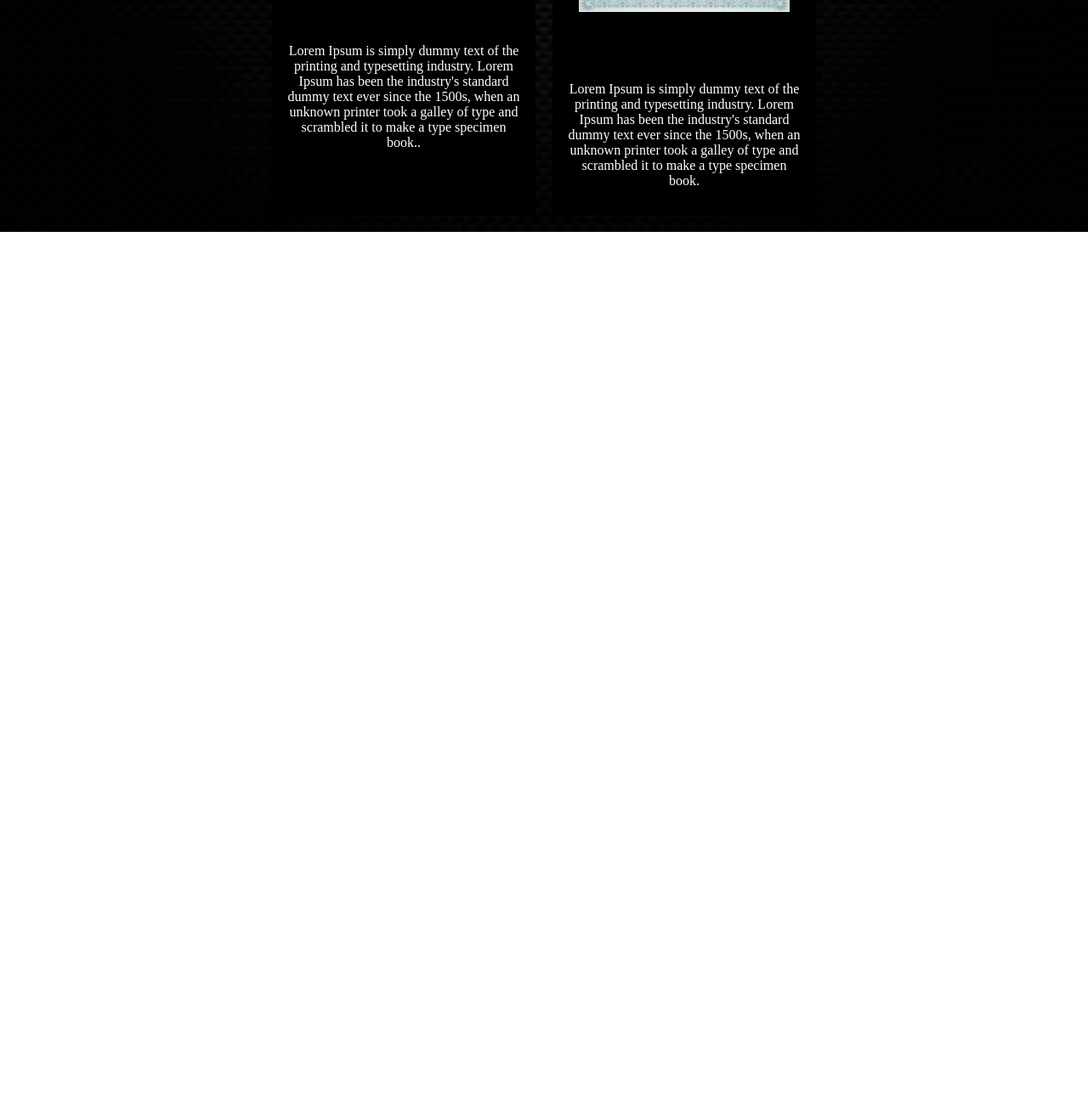
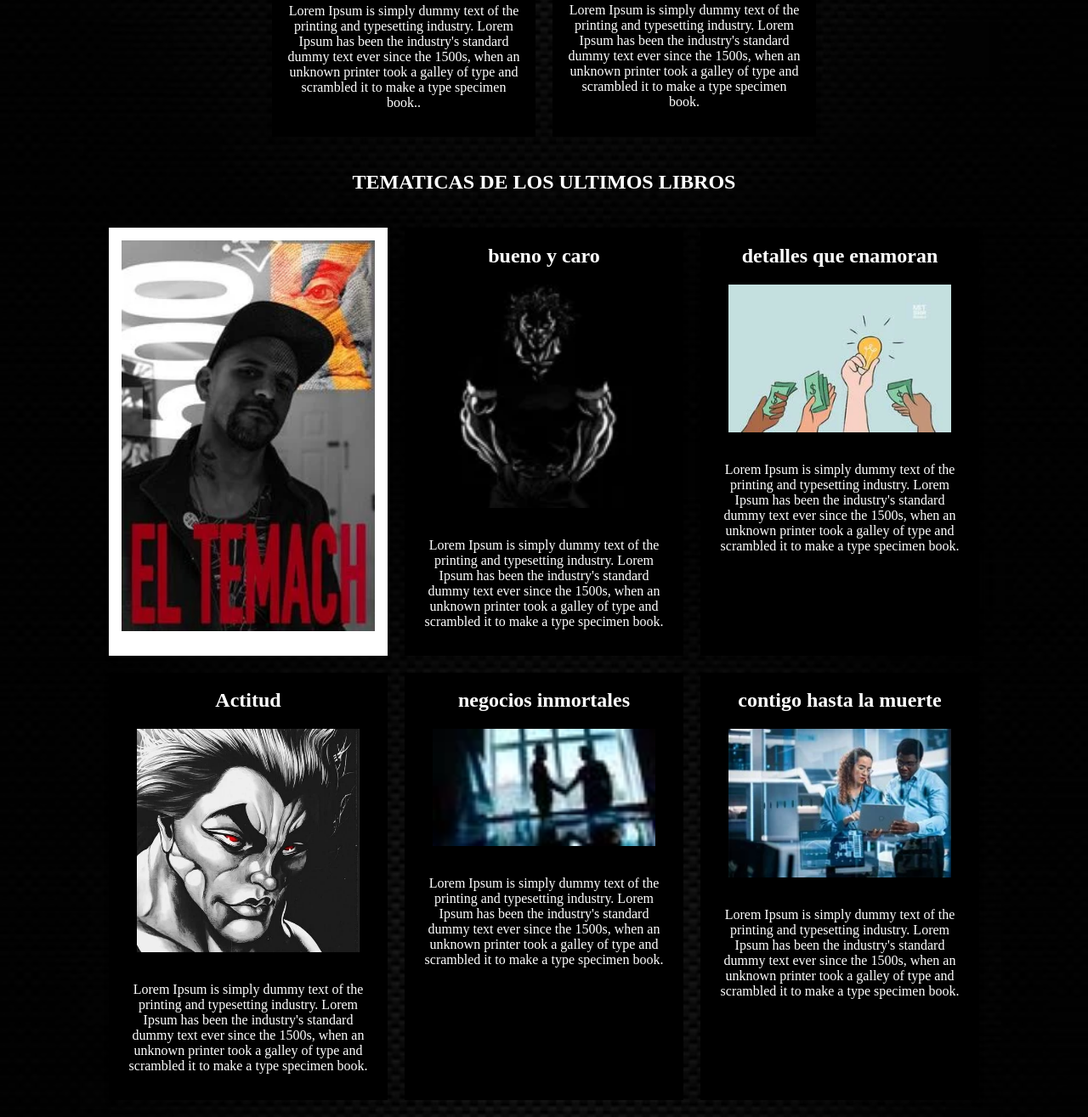
Before and after one commit to ARISCK/RepoWebAxelMenchaca, a plain HTML site: page Index.html in a window 1280 px wide. Shown: the part 825-2140 px from the top of the page at 85% size. Before the commit the page ends 1098 px from the top, so only its background shows below. Drawn offline with Linux system fonts and the light colour scheme.

Commit message:
segunda seccion alan

```diff
--- a/Index.html
+++ b/Index.html
@@ -11,30 +11,50 @@
     <h2>CONCEPTOS INNOVADORES HISTORIAS</h2>
     <h3>La historia detrás del hombre</h3>
   </div>
+
+
+
+
+<!-- primera sección 1 -->
   <div class="contenedor">
-      <!-- Tarjeta 1 -->
+
+
+
+
+      <!-- cuadro 1 -->
       <div class="card">
         <h2 class="titulo-blanco">Presentación</h2>
           <div class="card-header">
               <img src="imagenes_prueba/sec1.webp" alt="Imagen 1">
           </div>
           <div class="card-body">
-              <h2 class="card-title">Presentación</h2>
               <p class="card-description">Lorem Ipsum is simply dummy text of the printing and typesetting industry. Lorem Ipsum has been the industry's standard dummy text ever since the 1500s, when an unknown printer took a galley of type and scrambled it to make a type specimen book.</p>
           </div>
       </div>
-      <!-- Tarjeta 2 -->
+
+
+
+
+
+
+
+      <!-- cuadro 2 -->
       <div class="card">
         <h2 class="titulo-blanco">Corporaciones</h2>
           <div class="card-header">
               <img src="imagenes_prueba/sec2.webp" alt="Imagen 2">
           </div>
           <div class="card-body">
-              <h2 class="card-title">Corporaciones</h2>
               <p class="card-description">Lorem Ipsum is simply dummy text of the printing and typesetting industry. Lorem Ipsum has been the industry's standard dummy text ever since the 1500s, when an unknown printer took a galley of type and scrambled it to make a type specimen book..</p>
           </div>
       </div>
-      <!-- Tarjeta 3 -->
+
+
+
+
+
+
+      <!-- cuadro 3 -->
 
       <div class="card">
         <h2 class="titulo-blanco">Paises</h2>
@@ -46,17 +66,113 @@
               <p class="card-description">Lorem Ipsum is simply dummy text of the printing and typesetting industry. Lorem Ipsum has been the industry's standard dummy text ever since the 1500s, when an unknown printer took a galley of type and scrambled it to make a type specimen book..</p>
           </div>
       </div>
-      <!-- sección 4 -->
+
+
+
+
+      <!-- cuadro 4 -->
       <div class="card">
         <h2 class="titulo-blanco">Certificados</h2>
           <div class="card-header">
               <img src="imagenes_prueba/sec4.webp" alt="Imagen 4">
           </div>
           <div class="card-body">
-              <h2 class="card-title">Certificados</h2>
               <p class="card-description">Lorem Ipsum is simply dummy text of the printing and typesetting industry. Lorem Ipsum has been the industry's standard dummy text ever since the 1500s, when an unknown printer took a galley of type and scrambled it to make a type specimen book.</p>
           </div>
       </div>
   </div>
+
+
+
+
+<!-- segunda sección -->
+
+<h2 class="titulo-blanco">TEMATICAS DE LOS ULTIMOS LIBROS</h2>
+
+
+  <div class="nueva-seccion">
+    <!-- Fila superiror / imagen -->
+
+    <div class="cuadro">
+      <img src="imagenes_prueba/imagen 1 seccion 2.webp">
+    </div>
+
+
+
+<!-- cuadro 2 -->
+
+    <div class="card">
+      <h2 class="titulo-blanco">bueno y caro</h2>
+      <div class="card-header">
+        <img src="imagenes_prueba/BUENO Y CARO.webp">
+      </div>
+      <div class="card-body">
+        <p class="card-description">Lorem Ipsum is simply dummy text of the printing and typesetting industry. Lorem Ipsum has been the industry's standard dummy text ever since the 1500s, when an unknown printer took a galley of type and scrambled it to make a type specimen book.</p>
+      </div>
+    </div>
+
+
+
+<!-- cuadro 3 -->
+
+<div class="card">
+  <h2 class="titulo-blanco">detalles que enamoran</h2>
+  <div class="card-header">
+    <img src="imagenes_prueba/detalles.webp">
+  </div>
+  <div class="card-body">
+    <p class="card-description">Lorem Ipsum is simply dummy text of the printing and typesetting industry. Lorem Ipsum has been the industry's standard dummy text ever since the 1500s, when an unknown printer took a galley of type and scrambled it to make a type specimen book.</p>
+  </div>
+</div>
+
+
+
+
+    <!-- Fila inferior / cuadro 4-->
+
+    <div class="card">
+      <h2 class="titulo-blanco">Actitud</h2>
+      <div class="card-header">
+        <img src="imagenes_prueba/ACTITUD.webp">
+      </div>
+      <div class="card-body">
+        <p class="card-description">Lorem Ipsum is simply dummy text of the printing and typesetting industry. Lorem Ipsum has been the industry's standard dummy text ever since the 1500s, when an unknown printer took a galley of type and scrambled it to make a type specimen book.</p>
+      </div>
+    </div>
+
+
+
+
+
+<!-- Fila inferior / cuadro 5-->
+
+    <div class="card">
+      <h2 class="titulo-blanco">negocios inmortales</h2>
+      <div class="card-header">
+        <img src="imagenes_prueba/negocios.webp">
+      </div>
+      <div class="card-body">
+        <p class="card-description">Lorem Ipsum is simply dummy text of the printing and typesetting industry. Lorem Ipsum has been the industry's standard dummy text ever since the 1500s, when an unknown printer took a galley of type and scrambled it to make a type specimen book.</p>
+      </div>
+    </div>
+
+
+
+
+<!-- Fila inferior / cuadro 6-->
+
+    <div class="card">
+      <h2 class="titulo-blanco">contigo hasta la muerte</h2>
+      <div class="card-header">
+        <img src="imagenes_prueba/contigo hasta.webp">
+      </div>
+      <div class="card-body">
+        <p class="card-description">Lorem Ipsum is simply dummy text of the printing and typesetting industry. Lorem Ipsum has been the industry's standard dummy text ever since the 1500s, when an unknown printer took a galley of type and scrambled it to make a type specimen book.</p>
+      </div>
+    </div>
+  </div>
+
+
+
 </body>
 </html>
--- a/styles.css
+++ b/styles.css
@@ -61,7 +61,7 @@ body {
   color: #ffffff;
 }
 
-/* responsive */
+/* responsive seccion 1*/
 @media only screen and (max-width: 1024px) {
   .contenedor {
     width: 90%; /* Ajustar el ancho al 90% en pantallas menores a 1024px */
@@ -74,3 +74,43 @@ body {
     width: 90%; /* Ajustar el ancho al 100% en pantallas menores a 768px */
   }
 }
+
+/* sección 2 parte inferior*/
+.nueva-seccion {
+  display: grid;
+  grid-template-columns: repeat(3, 1fr);
+  gap: 20px;
+  padding: 20px;
+  width: 80%;
+  margin: 0 auto;
+}
+
+/* Estilo de cada cuadro */
+.cuadro {
+  box-shadow: 0 4px 6px #0000001a;
+  overflow: hidden;
+  text-align: center;
+  background-color: #ffffff;
+  padding: 15px;
+}
+
+/* Imagen dentro del cuadro */
+.cuadro img {
+  width: 100%;
+  height: auto;
+}
+
+/* Responsive para la sección 2 */
+@media only screen and (max-width: 1024px) {
+  .nueva-seccion {
+    grid-template-columns: 1fr 1fr; /* Dos columnas en pantallas medianas */
+    width: 90%;
+  }
+}
+
+@media only screen and (max-width: 768px) {
+  .nueva-seccion {
+    grid-template-columns: 1fr; /* Una columna en pantallas pequeñas */
+    width: 90%;
+  }
+}
```
Also changed, not shown: imagenes_prueba/ACTITUD.webp (added), imagenes_prueba/BUENO Y CARO.webp (added), imagenes_prueba/contigo hasta.webp (added), imagenes_prueba/detalles.webp (added), imagenes_prueba/imagen 1 seccion 2.webp (added), imagenes_prueba/negocios.webp (added).
